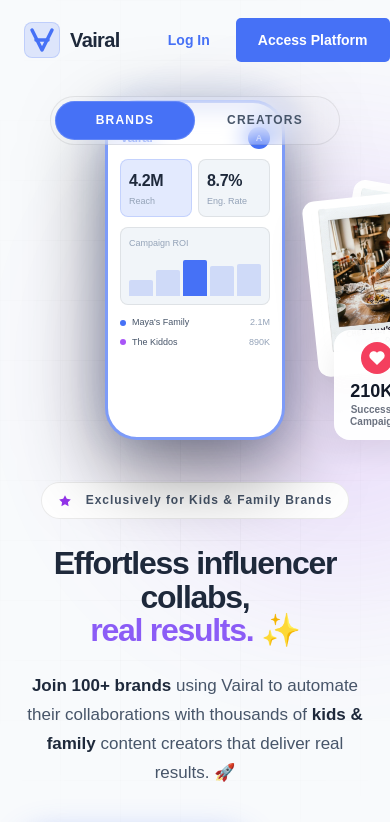
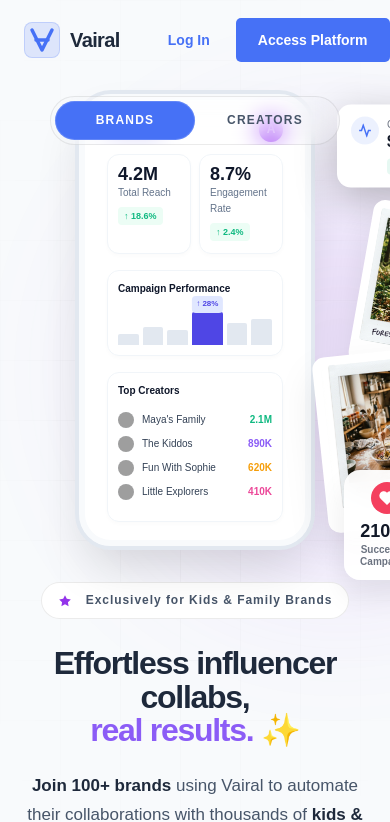
Before and after one commit to urusamir/vairal-youtube, a Next.js app: page / in a window 390 px wide. Shown: the top 822 px of the page. Built offline with nearby package versions, Linux system fonts and the light colour scheme; grey boxes are pictures that could not be loaded.

Commit message:
fix: match hero phone interior exactly to reference, optimize image loading to remove lag

```diff
--- a/src/app/(platform)/dashboard/campaigns/[id]/page.tsx
+++ b/src/app/(platform)/dashboard/campaigns/[id]/page.tsx
@@ -265,7 +265,7 @@
                   <div className="flex -space-x-2">
                     {campaign.selectedCreators?.slice(0, 3).map((c, i) => (
                       <div key={i} className="w-8 h-8 rounded-full border-2 border-white bg-slate-200 overflow-hidden">
-                        <img src={`https://api.dicebear.com/7.x/notionists/svg?seed=${c.creatorId}`} alt="Avatar" className="w-full h-full object-cover" />
+                        <img loading="eager" fetchPriority="high" decoding="async" src={`https://api.dicebear.com/7.x/notionists/svg?seed=${c.creatorId}`} alt="Avatar" className="w-full h-full object-cover" />
                       </div>
                     ))}
                     {(campaign.selectedCreators?.length || 0) > 3 && (
@@ -293,7 +293,7 @@
                     {campaign.briefs?.length || 0}
                   </div>
                 </div>
-                <img
+                <img loading="eager" fetchPriority="high" decoding="async"
                   src="/images/campaigns/icon_briefs_1777029977791.png"
                   alt="Briefs"
                   className="absolute -bottom-4 -right-4 w-28 h-28 object-contain opacity-90 transition-transform hover:scale-110"
@@ -313,7 +313,7 @@
                     {campaign.deliverables?.length || 0}
                   </div>
                 </div>
-                <img
+                <img loading="eager" fetchPriority="high" decoding="async"
                   src="/images/campaigns/icon_deliverables_1777029993966.png"
                   alt="Deliverables"
                   className="absolute -bottom-4 -right-4 w-28 h-28 object-contain opacity-90 transition-transform hover:scale-110"
@@ -350,7 +350,7 @@
 
               <Card className="p-0 shadow-sm border-slate-100 overflow-hidden relative group h-[300px] lg:h-auto">
                 {campaign.imageUrl ? (
-                  <img
+                  <img loading="eager" fetchPriority="high" decoding="async"
                     src={campaign.imageUrl}
                     alt={campaign.name}
                     className="w-full h-full object-cover transition-transform duration-700 group-hover:scale-105"
--- a/src/app/page.tsx
+++ b/src/app/page.tsx
@@ -186,18 +186,18 @@
       <!-- RIGHT: PHONE MOCKUP & POLAROIDS -->
       <div class="hero-alfan-phones" id="hero-visual" style="position: relative">
 
-        <!-- Polaroid 1 (Middle Right) -->
-        <div style="position: absolute; top: 100px; right: -120px; width: 150px; background: white; padding: 8px; padding-bottom: 24px; border-radius: 12px; box-shadow: 0 20px 40px rgba(0,0,0,0.1); transform: rotate(10deg); z-index: 20">
-          <img src="/images/polaroid-1.png" alt="Kids in nature" style="width: 100%; height: auto; border-radius: 4px;" />
+        <!-- Polaroid 1 (Kids in nature) -->
+        <div style="position: absolute; top: 120px; right: -140px; width: 150px; background: white; padding: 8px; padding-bottom: 24px; border-radius: 12px; box-shadow: 0 20px 40px rgba(0,0,0,0.1); transform: rotate(10deg); z-index: 20">
+          <img src="/images/polaroid-1.png" alt="Kids in nature" style="width: 100%; height: auto; border-radius: 4px;" loading="eager" fetchpriority="high" decoding="async" />
         </div>
 
-        <!-- Polaroid 2 (Bottom Right) -->
-        <div style="position: absolute; bottom: 80px; right: -100px; width: 160px; background: white; padding: 8px; padding-bottom: 24px; border-radius: 12px; box-shadow: 0 20px 40px rgba(0,0,0,0.1); transform: rotate(-6deg); z-index: 30">
-          <img src="/images/polaroid-3.png" alt="Girl cooking" style="width: 100%; height: auto; border-radius: 4px" />
+        <!-- Polaroid 2 (Girl cooking) -->
+        <div style="position: absolute; top: 260px; right: -110px; width: 160px; background: white; padding: 8px; padding-bottom: 24px; border-radius: 12px; box-shadow: 0 20px 40px rgba(0,0,0,0.1); transform: rotate(-6deg); z-index: 30">
+          <img src="/images/polaroid-3.png" alt="Girl cooking" style="width: 100%; height: auto; border-radius: 4px" loading="eager" fetchpriority="high" decoding="async" />
         </div>
 
-        <!-- 210K+ Successful Campaigns Card (Bottom right, overlapping polaroid) -->
-        <div style="position: absolute; bottom: 10px; right: -50px; background: rgba(255,255,255,0.95); backdrop-filter: blur(10px); padding: 12px 16px; border-radius: 16px; box-shadow: 0 15px 30px rgba(0,0,0,0.08); display: flex; flex-direction: column; align-items: center; gap: 4px; z-index: 40">
+        <!-- 210K+ Successful Campaigns Card -->
+        <div style="position: absolute; top: 380px; right: -60px; background: rgba(255,255,255,0.95); backdrop-filter: blur(10px); padding: 12px 16px; border-radius: 16px; box-shadow: 0 15px 30px rgba(0,0,0,0.08); display: flex; flex-direction: column; align-items: center; gap: 4px; z-index: 40">
            <div style="width: 32px; height: 32px; border-radius: 50%; background: #f43f5e; display: flex; align-items: center; justify-content: center; color: white; margin-bottom: 4px">
              <svg width="16" height="16" viewBox="0 0 24 24" fill="currentColor" stroke="currentColor" stroke-width="2"><path d="M20.84 4.61a5.5 5.5 0 0 0-7.78 0L12 5.67l-1.06-1.06a5.5 5.5 0 0 0-7.78 7.78l1.06 1.06L12 21.23l7.78-7.78 1.06-1.06a5.5 5.5 0 0 0 0-7.78z"/></svg>
            </div>
@@ -205,51 +205,75 @@
            <span style="font-size: 10px; font-weight: 700; color: #6b7280; text-align: center; line-height: 1.2">Successful<br/>Campaigns</span>
         </div>
 
-        <div class="phone-front">
-          <div class="phone-notch"></div>
-          <div class="phone-screen">
-            <div class="phone-topbar">
-              <div class="phone-logo-text">Vairal</div>
-              <div class="phone-avatar">A</div>
+        <!-- Cost per view Card -->
+        <div class="hero-float-card" id="floating-card-1" style="position: absolute; top: 20px; right: -100px; background: white; border-radius: 14px; padding: 12px 14px; display: flex; align-items: flex-start; gap: 8px; box-shadow: 0 12px 40px rgba(0,0,0,0.25); z-index: 10;">
+          <div class="hfc-icon-wrap" style="background: rgba(70,113,246,0.1); width: 28px; height: 28px; border-radius: 50%; display: flex; align-items: center; justify-content: center;"><svg width="14" height="14" viewBox="0 0 24 24" fill="none" stroke="#4671F6" stroke-width="2.5"><polyline points="22 12 18 12 15 21 9 3 6 12 2 12"/></svg></div>
+          <div>
+            <div class="hfc-label" style="font-size: 10px; color: #6b7280; font-weight: 500;">Cost per view</div>
+            <div class="hfc-value" style="font-size: 16px; font-weight: 800; color: #111827;">$0.01</div>
+            <span class="hfc-badge" style="font-size: 8px; color: #10b981; font-weight: 700; background: rgba(16,185,129,0.1); padding: 2px 6px; border-radius: 4px; display: inline-block; margin-top: 4px;">Above average</span>
+          </div>
+        </div>
+
+        <div class="phone-front" style="width: 240px; height: 460px; background: white; border-radius: 36px; padding: 16px; box-shadow: 0 25px 50px -12px rgba(0,0,0,0.15), 0 0 0 6px #f8fafc inset; border: 4px solid #e2e8f0; position: relative; z-index: 5;">
+          <div class="phone-screen" style="height: 100%; display: flex; flex-direction: column; gap: 12px;">
+            <div class="phone-topbar" style="display: flex; justify-content: space-between; align-items: center;">
+              <div class="phone-logo-text" style="font-weight: 800; color: #4f46e5; display: flex; align-items: center; gap: 4px;"><svg width="16" height="16" viewBox="0 0 24 24" fill="none" stroke="currentColor" stroke-width="3" stroke-linecap="round" stroke-linejoin="round"><path d="m12 3-1.912 5.813a2 2 0 0 1-1.275 1.275L3 12l5.813 1.912a2 2 0 0 1 1.275 1.275L12 21l1.912-5.813a2 2 0 0 1 1.275-1.275L21 12l-5.813-1.912a2 2 0 0 1-1.275-1.275L12 3Z"/></svg> Vairal</div>
+              <div class="phone-avatar" style="width: 24px; height: 24px; border-radius: 50%; background: #a855f7; color: white; font-size: 12px; font-weight: 700; display: flex; align-items: center; justify-content: center;">A</div>
             </div>
-            <div class="phone-kpi-row">
-              <div class="phone-kpi pk-blue">
-                <div class="pk-val">4.2M</div>
-                <div class="pk-lbl">Reach</div>
+
+            <div class="phone-kpi-row" style="display: flex; gap: 8px;">
+              <div class="phone-kpi" style="flex: 1; border: 1px solid #f1f5f9; border-radius: 12px; padding: 10px; background: white; box-shadow: 0 2px 4px rgba(0,0,0,0.02);">
+                <div style="font-size: 18px; font-weight: 800; color: #0f172a; line-height: 1;">4.2M</div>
+                <div style="font-size: 10px; font-weight: 500; color: #64748b; margin-top: 2px;">Total Reach</div>
+                <div style="display: inline-block; font-size: 9px; font-weight: 700; color: #10b981; background: #ecfdf5; padding: 2px 6px; border-radius: 4px; margin-top: 6px;">↑ 18.6%</div>
               </div>
-              <div class="phone-kpi">
-                <div class="pk-val">8.7%</div>
-                <div class="pk-lbl">Eng. Rate</div>
+              <div class="phone-kpi" style="flex: 1; border: 1px solid #f1f5f9; border-radius: 12px; padding: 10px; background: white; box-shadow: 0 2px 4px rgba(0,0,0,0.02);">
+                <div style="font-size: 18px; font-weight: 800; color: #0f172a; line-height: 1;">8.7%</div>
+                <div style="font-size: 10px; font-weight: 500; color: #64748b; margin-top: 2px;">Engagement Rate</div>
+                <div style="display: inline-block; font-size: 9px; font-weight: 700; color: #10b981; background: #ecfdf5; padding: 2px 6px; border-radius: 4px; margin-top: 6px;">↑ 2.4%</div>
               </div>
             </div>
-            <div class="phone-chart">
-              <div class="phone-chart-label">Campaign ROI</div>
-              <div class="phone-bars">
-                <div class="pb" style="height:40%"></div>
-                <div class="pb" style="height:65%"></div>
-                <div class="pb pb-active" style="height:90%"></div>
-                <div class="pb" style="height:75%"></div>
-                <div class="pb" style="height:80%"></div>
+
+            <div class="phone-chart" style="border: 1px solid #f1f5f9; border-radius: 12px; padding: 10px; background: white; box-shadow: 0 2px 4px rgba(0,0,0,0.02); margin-top: 4px;">
+              <div style="font-size: 10px; font-weight: 600; color: #0f172a; margin-bottom: 12px;">Campaign Performance</div>
+              <div style="display: flex; align-items: flex-end; gap: 4px; height: 36px; position: relative;">
+                <div style="flex: 1; background: #e2e8f0; border-radius: 2px 2px 0 0; height: 30%;"></div>
+                <div style="flex: 1; background: #e2e8f0; border-radius: 2px 2px 0 0; height: 50%;"></div>
+                <div style="flex: 1; background: #e2e8f0; border-radius: 2px 2px 0 0; height: 40%;"></div>
+                <div style="flex: 1.5; background: #4f46e5; border-radius: 2px 2px 0 0; height: 90%; position: relative;">
+                  <div style="position: absolute; top: -16px; left: 50%; transform: translateX(-50%); font-size: 8px; font-weight: 700; color: #4f46e5; background: #e0e7ff; padding: 2px 4px; border-radius: 4px; white-space: nowrap;">↑ 28%</div>
+                </div>
+                <div style="flex: 1; background: #e2e8f0; border-radius: 2px 2px 0 0; height: 60%;"></div>
+                <div style="flex: 1; background: #e2e8f0; border-radius: 2px 2px 0 0; height: 70%;"></div>
               </div>
             </div>
-            <div class="phone-creators">
-              <div class="phone-creator-row"><div class="pcr-dot" style="background:#4671F6"></div><span>Maya's Family</span><span class="pcr-stat">2.1M</span></div>
-              <div class="phone-creator-row"><div class="pcr-dot" style="background:#a855f7"></div><span>The Kiddos</span><span class="pcr-stat">890K</span></div>
+
+            <div class="phone-creators" style="border: 1px solid #f1f5f9; border-radius: 12px; padding: 10px; background: white; box-shadow: 0 2px 4px rgba(0,0,0,0.02); margin-top: 4px; flex-grow: 1;">
+              <div style="font-size: 10px; font-weight: 600; color: #0f172a; margin-bottom: 8px;">Top Creators</div>
+              <div style="display: flex; flex-direction: column; gap: 8px;">
+                <div style="display: flex; align-items: center; gap: 8px;">
+                  <img src="https://api.dicebear.com/7.x/notionists/svg?seed=maya" style="width: 16px; height: 16px; border-radius: 50%; background: #f8fafc;" loading="eager" fetchpriority="high" decoding="async" />
+                  <span style="font-size: 10px; font-weight: 500; color: #334155;">Maya's Family</span>
+                  <span style="margin-left: auto; font-size: 10px; font-weight: 700; color: #10b981;">2.1M</span>
+                </div>
+                <div style="display: flex; align-items: center; gap: 8px;">
+                  <img src="https://api.dicebear.com/7.x/notionists/svg?seed=kiddos" style="width: 16px; height: 16px; border-radius: 50%; background: #f8fafc;" loading="eager" fetchpriority="high" decoding="async" />
+                  <span style="font-size: 10px; font-weight: 500; color: #334155;">The Kiddos</span>
+                  <span style="margin-left: auto; font-size: 10px; font-weight: 700; color: #8b5cf6;">890K</span>
+                </div>
+                <div style="display: flex; align-items: center; gap: 8px;">
+                  <img src="https://api.dicebear.com/7.x/notionists/svg?seed=sophie" style="width: 16px; height: 16px; border-radius: 50%; background: #f8fafc;" loading="eager" fetchpriority="high" decoding="async" />
+                  <span style="font-size: 10px; font-weight: 500; color: #334155;">Fun With Sophie</span>
+                  <span style="margin-left: auto; font-size: 10px; font-weight: 700; color: #f59e0b;">620K</span>
+                </div>
+                <div style="display: flex; align-items: center; gap: 8px;">
+                  <img src="https://api.dicebear.com/7.x/notionists/svg?seed=explorers" style="width: 16px; height: 16px; border-radius: 50%; background: #f8fafc;" loading="eager" fetchpriority="high" decoding="async" />
+                  <span style="font-size: 10px; font-weight: 500; color: #334155;">Little Explorers</span>
+                  <span style="margin-left: auto; font-size: 10px; font-weight: 700; color: #ec4899;">410K</span>
+                </div>
+              </div>
             </div>
-          </div>
-        </div>
-        <div class="hero-float-card hfc-top" id="floating-card-1">
-          <div class="hfc-icon-wrap"><svg width="14" height="14" viewBox="0 0 24 24" fill="none" stroke="#4671F6" stroke-width="2.5"><polyline points="22 12 18 12 15 21 9 3 6 12 2 12"/></svg></div>
-          <div>
-            <div class="hfc-label">Cost per view</div>
-            <div class="hfc-value">\$0.01</div>
-            <span class="hfc-badge">Above average</span>
-          </div>
-        </div>
-        <div class="hero-float-card hfc-bottom" id="floating-card-2">
-          <div>
-            <div class="hfc-label hfc-label-dark">Views</div>
-            <div class="hfc-value hfc-value-dark">125m+</div>
           </div>
         </div>
       </div>
--- a/src/components/creators/creator-avatar.tsx
+++ b/src/components/creators/creator-avatar.tsx
@@ -36,6 +36,8 @@
         src={src}
         alt={`${name} profile image`}
         className={className}
+        loading="eager"
+        decoding="async"
         fetchPriority="high"
         referrerPolicy="no-referrer"
         onError={() => setFailed(true)}
```
